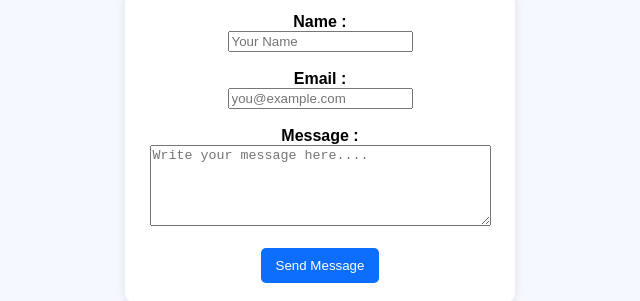
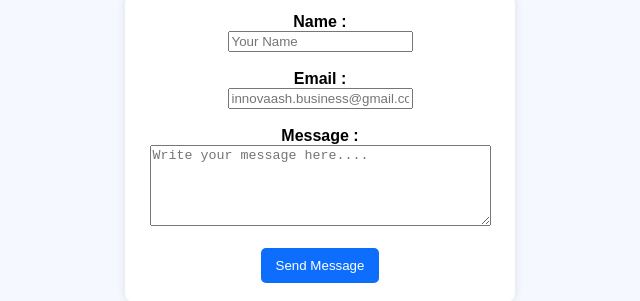
Before and after one commit to Asha2110/Innovaash-website, a plain HTML site: page contact.html in a window 1280 px wide. Shown: the part 175-476 px from the top of the page, 320-960 px from the left. Drawn offline with Linux system fonts and the light colour scheme; files whose address does not match are found by name.

Commit message:
Update contact.html

```diff
--- a/contact.html
+++ b/contact.html
@@ -23,7 +23,7 @@
             <input type="text" id="name" name="name" placeholder="Your Name" required><br><br>
 
             <label for="email">Email : </label><br>
-            <input type="email" id="email" name="email" placeholder="you@example.com" required><br><br>
+            <input type="email" id="email" name="email" placeholder="innovaash.business@gmail.com" required><br><br>
 
             <label for="message">Message : </label><br>
             <textarea id="message" name="message" rows="5" cols="40" placeholder="Write your message here...."></textarea><br><br>
@@ -35,4 +35,5 @@
         <p>&copy; 2025 Innovaash. All Rights Reserved. | Learn. Create. Innovate.</p>
         </footer>
         </body>
+
         </html>
```
